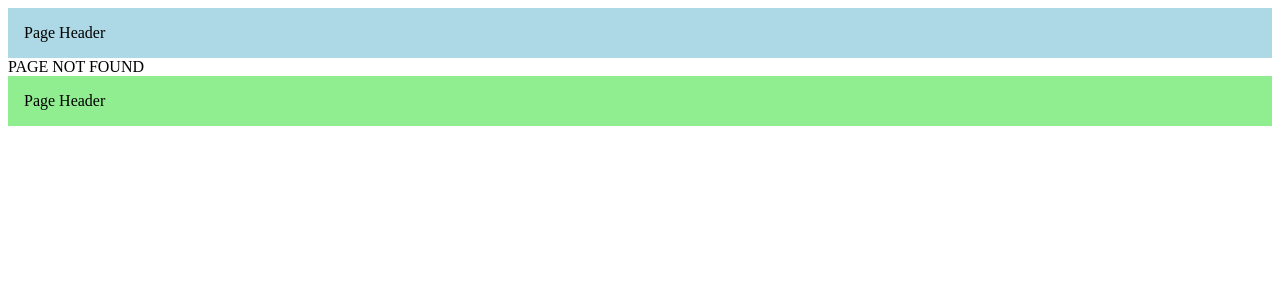
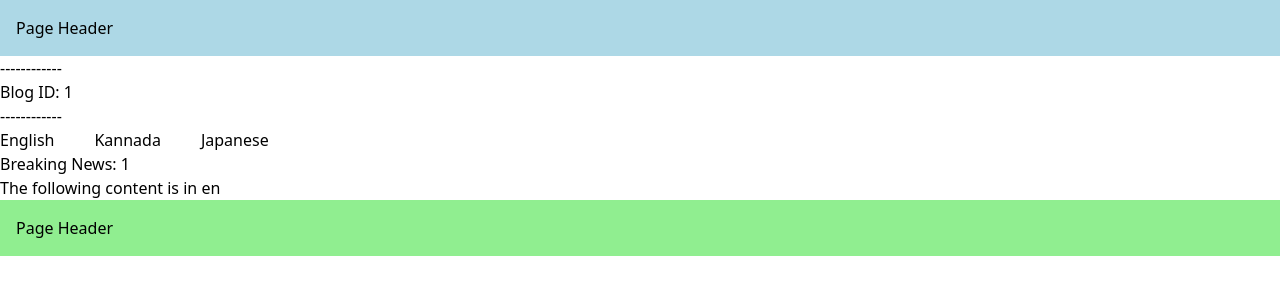
Before and after one commit to DarkkkSoul/nextjs-tutorial, a Next.js app in the folder hello-world/: page /blog/1 in a window 1280 px wide. Before the commit this address had no page. Shown: the top 300 px of the page. Built offline with nearby package versions, Linux system fonts and the light colour scheme.

Commit message:
params & search params

```diff
--- /dev/null
+++ b/hello-world/src/app/blog/[blogId]/layout.tsx
@@ -0,0 +1,23 @@
+import React from "react";
+
+export default async function Layout({
+  params,
+  searchParams,
+  children,
+}: {
+  params: Promise<{ blogId: string }>;
+  searchParams: Promise<{ lang?: "en" | "kn" | "jp" }>;
+  children: React.ReactNode;
+}) {
+  const { blogId } = await params;
+  //   const { lang = "en" } = await searchParams;
+  return (
+    <>
+      <div>------------</div>
+      <h3>Blog ID: {blogId}</h3>
+      {/* <h3>Blog lang: {lang}</h3> */}
+      <div>------------</div>
+      {children}
+    </>
+  );
+}
--- /dev/null
+++ b/hello-world/src/app/blog/[blogId]/page.tsx
@@ -0,0 +1,24 @@
+import Link from "next/link";
+import "../../styles.css";
+
+export default async function Blog({
+  params,
+  searchParams,
+}: {
+  params: Promise<{ blogId: string }>;
+  searchParams: Promise<{ lang?: "en" | "kn" | "jp" }>;
+}) {
+  const { blogId } = await params;
+  const { lang = "en" } = await searchParams;
+  return (
+    <>
+      <div className="flex flex-row gap-x-10">
+        <Link href={`/blog/${blogId}?lang=en`}>English</Link>
+        <Link href={`/blog/${blogId}?lang=kn`}>Kannada</Link>
+        <Link href={`/blog/${blogId}?lang=jp`}>Japanese</Link>
+      </div>
+      <h1>Breaking News: {blogId}</h1>
+      <p>The following content is in {lang}</p>
+    </>
+  );
+}
--- /dev/null
+++ b/hello-world/src/app/blog/page.tsx
@@ -0,0 +1,5 @@
+import Link from "next/link";
+
+export default function Blog() {
+  return <Link href={"/blog/breaking-news?lang=en"}>Breaking news</Link>;
+}
```
